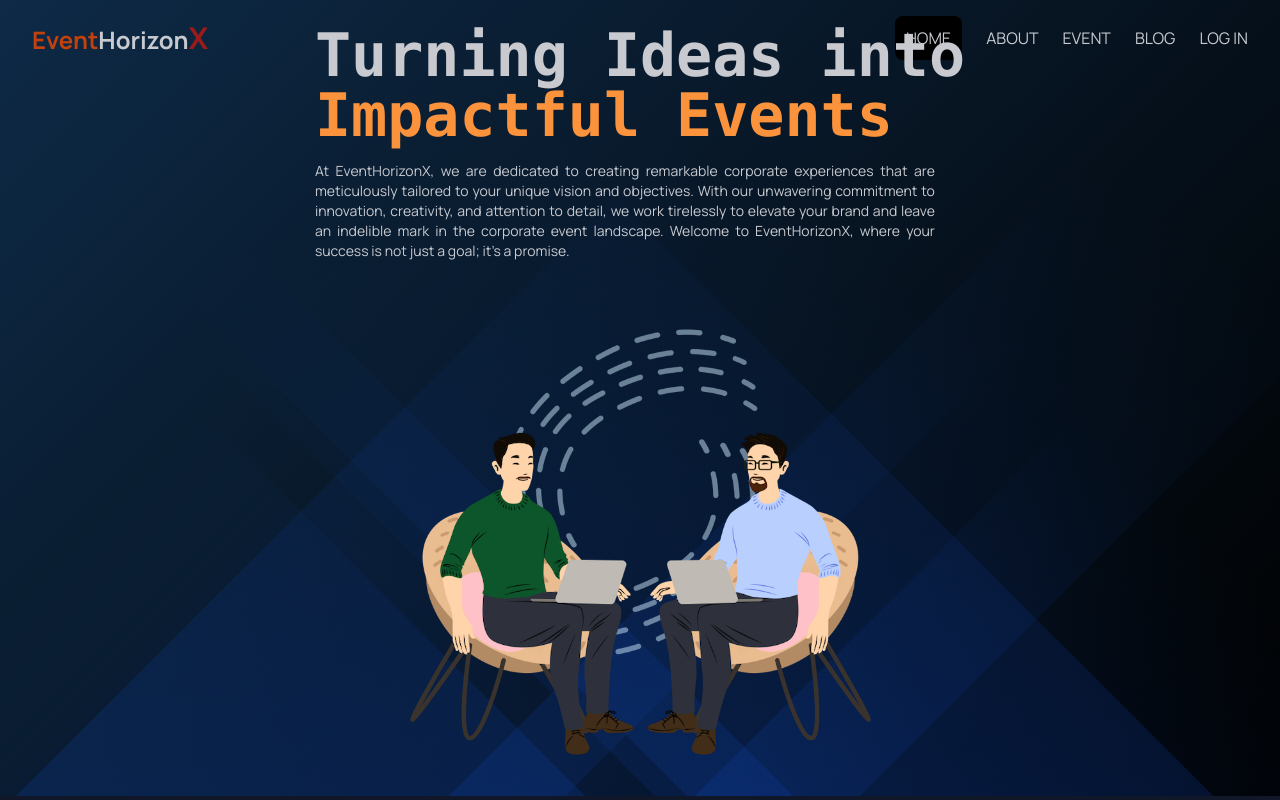
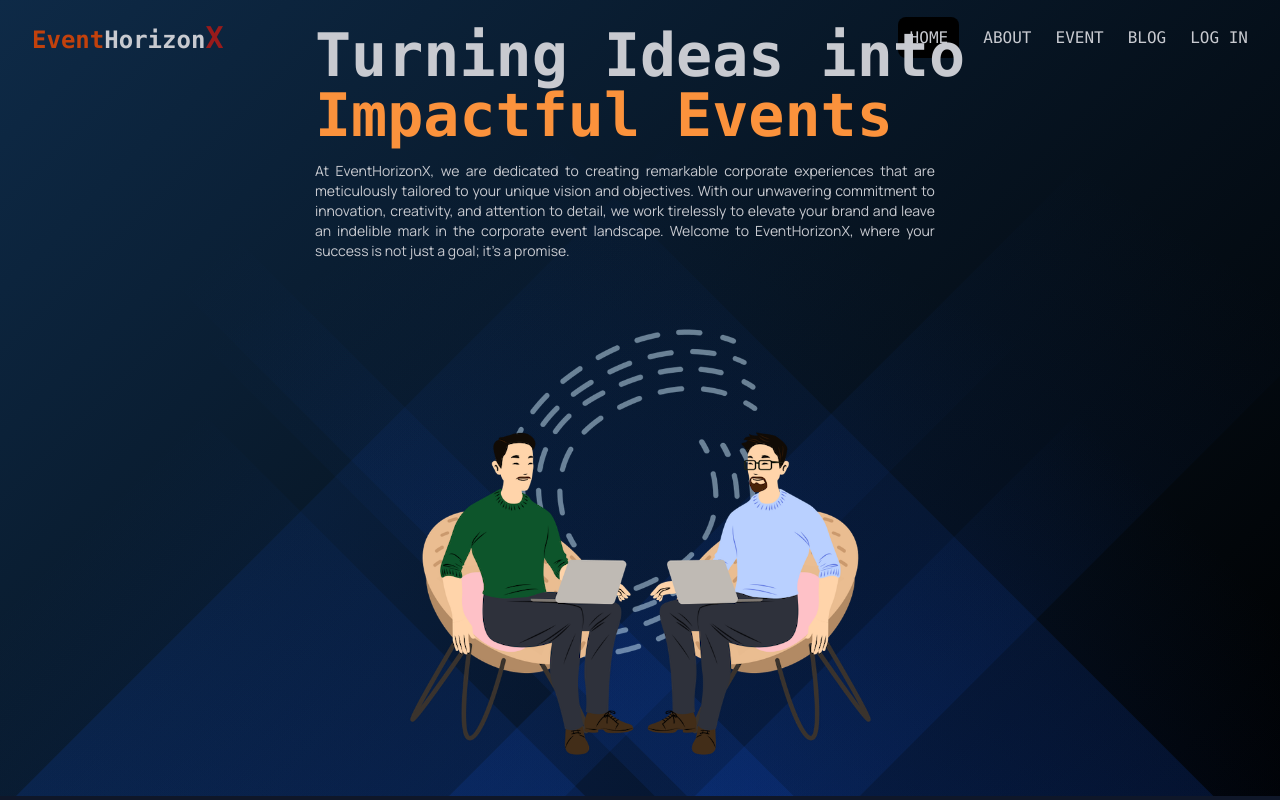
Before and after one commit to rafimd422/EventHorizonX, a React (Vite) app: page / in a window 1280 px wide. Shown: the top 800 px of the page. Built offline with nearby package versions, Linux system fonts and the light colour scheme.

Commit message:
Added mono font on navbar

```diff
--- a/src/Components/FixedRoute/Nav.jsx
+++ b/src/Components/FixedRoute/Nav.jsx
@@ -8,7 +8,7 @@ export default function Nav() {
     const [navbar, setNavbar] = useState(false);
 
     return (
-        <nav className="w-full bg-transparent shadow-2xl">
+        <nav className="w-full bg-transparent shadow-2xl font-mono">
             <div className="justify-between px-4 mx-auto lg:max-w-7xl md:items-center md:flex md:px-8">
                 <div>
                     <div className="flex items-center justify-between py-3 md:py-5 md:block text-uppercase">
```
